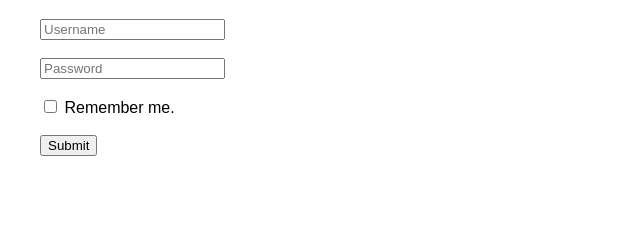
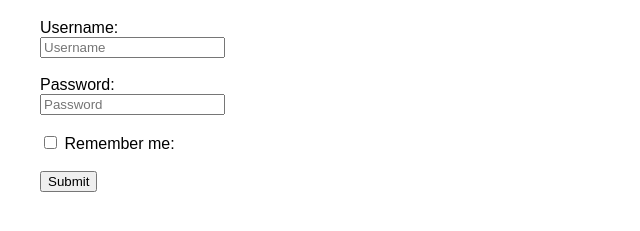
Before and after one commit to acciojob/remember-me-login-form-Likhith-Sai-Charan, a website: page main.html in a window 1280 px wide. Shown: the part 101-332 px from the top of the page, without its empty margins (0-640 px from the left). Drawn offline with Linux system fonts and the light colour scheme.

Commit message:
created a submission

```diff
--- a/main.html
+++ b/main.html
@@ -10,11 +10,16 @@
   <h1>Login Form</h1>
 
   <form id="loginForm">
+    <label for="username">Username:</label><br>
     <input type="text" id="username" placeholder="Username" required><br><br>
+
+    <label for="password">Password:</label><br>
     <input type="password" id="password" placeholder="Password" required><br><br>
-    <label>
-      <input type="checkbox" id="checkbox"> Remember me.
+
+    <label for="checkbox">
+      <input type="checkbox" id="checkbox"> Remember me:
     </label><br><br>
+
     <input type="submit" id="submit" value="Submit">
   </form>
 
```
